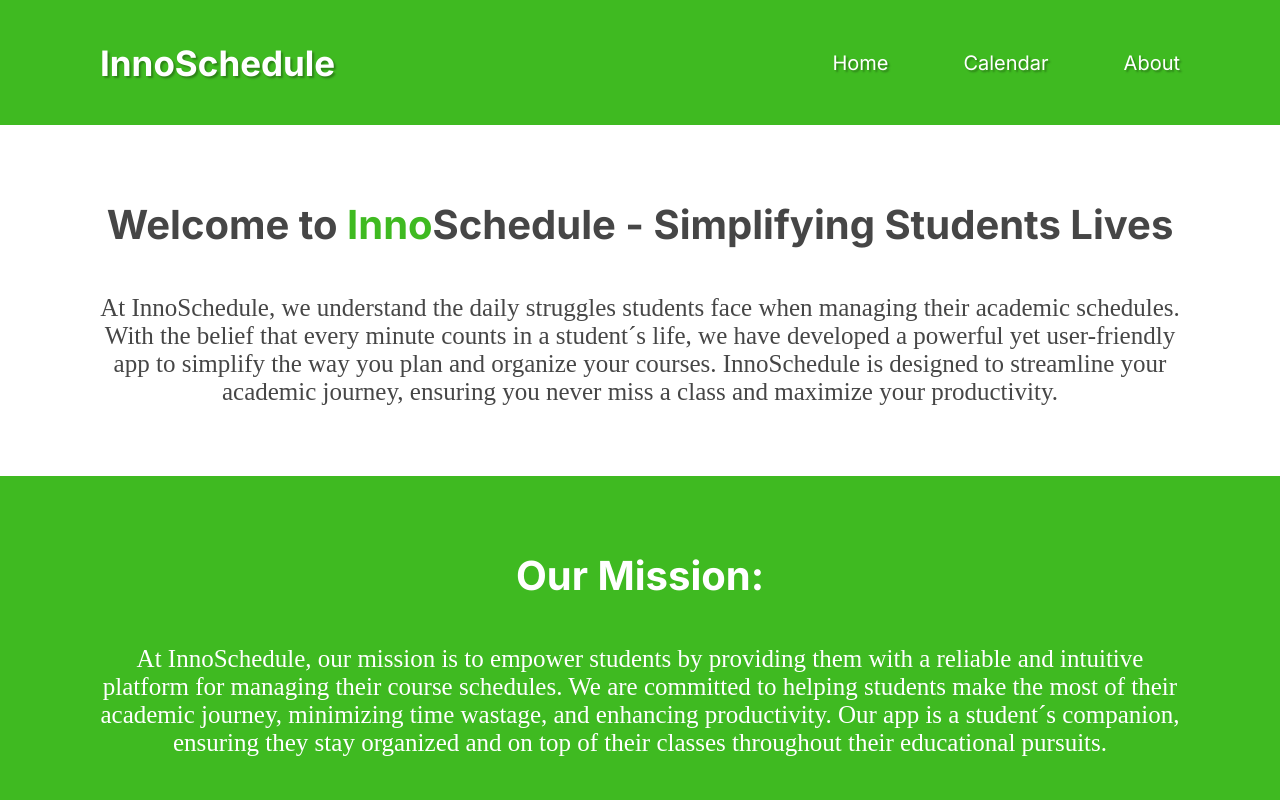
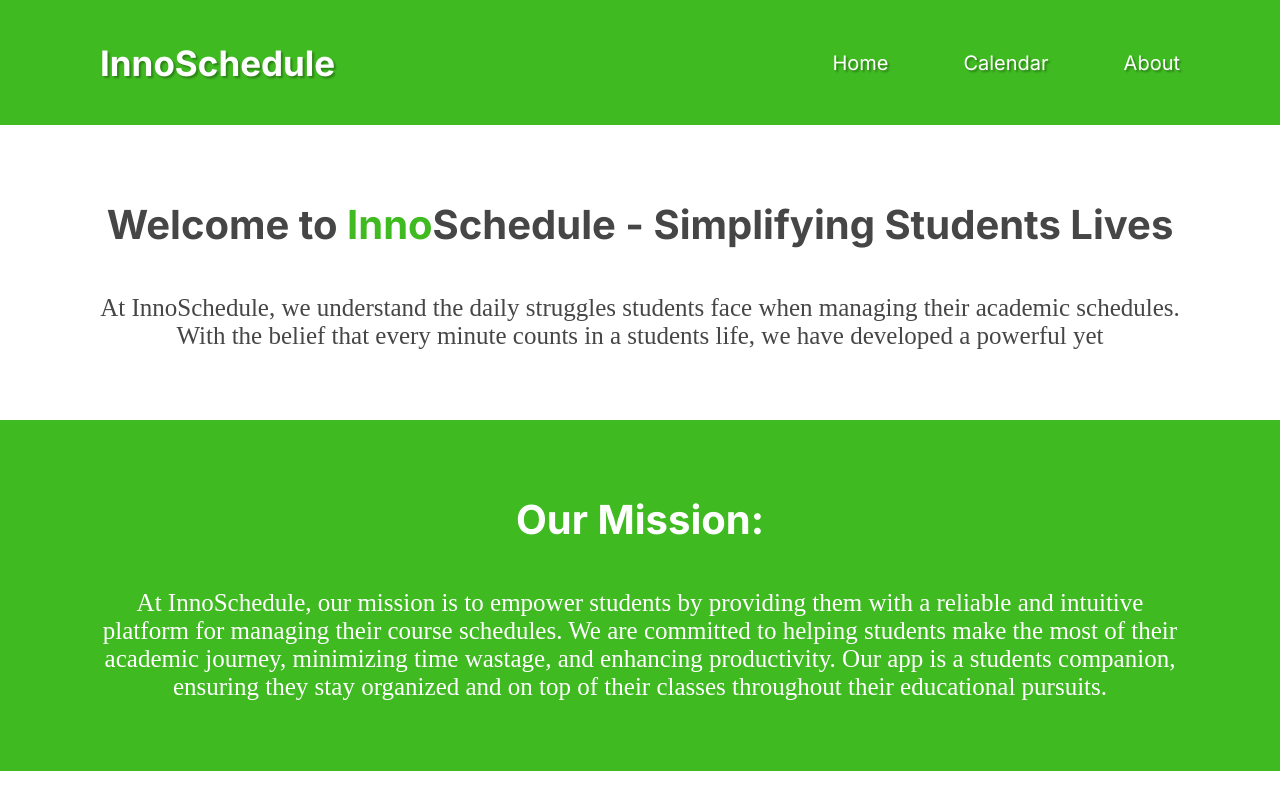
Before and after one commit to ThePinkPanther77/InnoSchedule, a Next.js app: page /about in a window 1280 px wide. Shown: the top 800 px of the page. Built offline with nearby package versions, Linux system fonts and the light colour scheme.

Commit message:
Changes to styling and metadata

```diff
--- a/app/about/page.tsx
+++ b/app/about/page.tsx
@@ -26,22 +26,18 @@ export default function About() {
         <p>
           At InnoSchedule, we understand the daily struggles students face when
           managing their academic schedules. With the belief that every minute
-          counts in a student&#180;s life, we have developed a powerful yet
-          user-friendly app to simplify the way you plan and organize your
-          courses. InnoSchedule is designed to streamline your academic journey,
-          ensuring you never miss a class and maximize your productivity.
+          counts in a students life, we have developed a powerful yet
         </p>
       </section>
       <section className={styles.mission}>
         <h2>Our Mission:</h2>
         <p>
-          At InnoSchedule, our mission is to empower students by
-          providing them with a reliable and intuitive platform for managing
-          their course schedules. We are committed to helping students make the
-          most of their academic journey, minimizing time wastage, and enhancing
-          productivity. Our app is a student&#180;s companion, ensuring they stay
-          organized and on top of their classes throughout their educational
-          pursuits.
+          At InnoSchedule, our mission is to empower students by providing them
+          with a reliable and intuitive platform for managing their course
+          schedules. We are committed to helping students make the most of their
+          academic journey, minimizing time wastage, and enhancing productivity.
+          Our app is a students companion, ensuring they stay organized and on
+          top of their classes throughout their educational pursuits.
         </p>
       </section>
       <section className={styles.reason}>
@@ -50,7 +46,7 @@ export default function About() {
           While traditional methods like using Google Sheets can be useful
           initially, they fall short when it comes to long-term, sustainable
           solutions for students. InnoSchedule is purpose-built for academic
-          scheduling, offering specialized features that cater to students&#180;
+          scheduling, offering specialized features that cater to students
           needs. With real-time updates, intuitive editing, and seamless
           integration, InnoSchedule ensures that you have an organized and
           efficient schedule that adapts to your academic journey.
--- a/app/layout.tsx
+++ b/app/layout.tsx
@@ -18,7 +18,7 @@ export default function RootLayout({
   return (
     <html lang="en">
       <head>
-        <link rel="icon" href="./favicon.ico" sizes="any"/>
+        <link rel="icon" href="./favicon.ico" sizes="any" />
       </head>
       <body className={inter.className}>
         <Navbar />
--- a/app/utils/FilteringInterface.ts
+++ b/app/utils/FilteringInterface.ts
@@ -1,4 +1,4 @@
 export interface Filtering {
-    type:string,
-    value:string,
+  type: string;
+  value: string;
 }
--- a/components/FormItemComponent.tsx
+++ b/components/FormItemComponent.tsx
@@ -2,8 +2,8 @@ import React from "react";
 import { Form, Input, InputNumber, Select } from "antd";
 import DateTimePicker from "./DateTimePicker";
 import { FormItemProps } from "antd/lib/form";
-import { RuleInputInterface } from "@app/utils/RuleInputInterface";
-import { FormDataValuesInterface } from "@app/utils/FormDataValuesInterface";
+import { RuleInputInterface } from "../app/utils/RuleInputInterface";
+import { FormDataValuesInterface } from "../app/utils/FormDataValuesInterface";
 
 import dayjs, { Dayjs } from "dayjs";
 
--- a/components/footer.tsx
+++ b/components/footer.tsx
@@ -9,7 +9,9 @@ export default function footer() {
     <footer className={styles.footer}>
       <Image src={logo} alt="app logo" />
       <div>
-        <Link href="https://github.com/ThePinkPanther77/InnoSchedule"><Image src={github} alt="github logo" width='50' height='50'/></Link>
+        <Link href="https://github.com/ThePinkPanther77/InnoSchedule">
+          <Image src={github} alt="github logo" width="50" height="50" />
+        </Link>
       </div>
     </footer>
   );
```
Also changed, not shown: app/about/page.module.scss (line endings or trailing spaces), app/courses/calender.module.scss (line endings or trailing spaces), app/page.module.scss (line endings or trailing spaces), components/footer.module.scss (line endings or trailing spaces), components/navbar.module.scss (line endings or trailing spaces).
